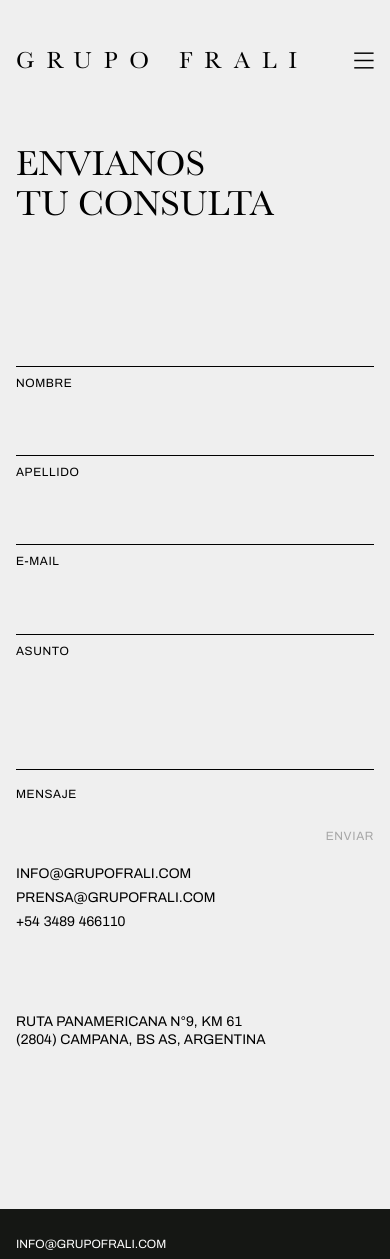
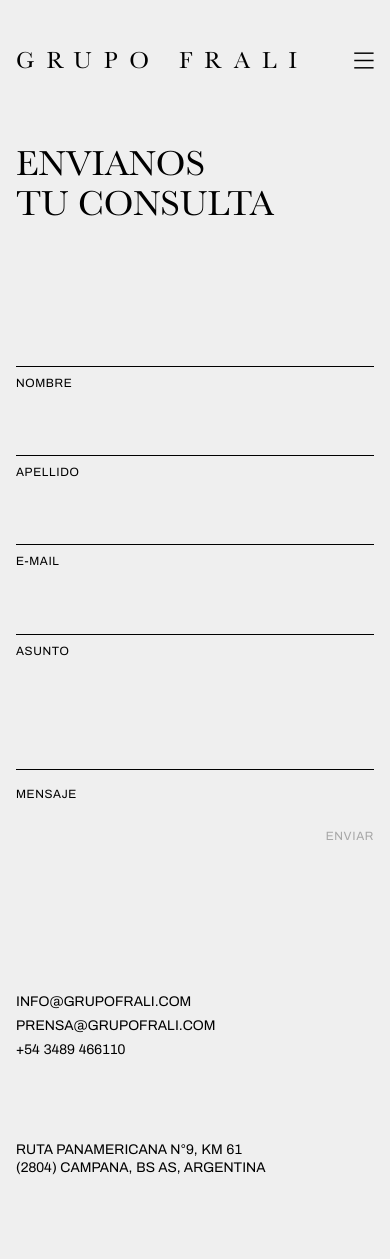
Before and after one commit to i9-9/grupofrali, a Next.js app: page /contacto in a window 390 px wide. Shown: the top 1259 px of the page. Built offline with nearby package versions, Linux system fonts and the light colour scheme.

Commit message:
Mobile menu y contacto en mobile layout fix

```diff
--- a/src/app/contacto/page.tsx
+++ b/src/app/contacto/page.tsx
@@ -130,7 +130,7 @@
 
           {/* Información de contacto - Columnas 1-6 en desktop, después del formulario en mobile */}
           <div className="col-6 md:col-span-6 order-3">
-            <div className="space-y-0 mb-20 mt-0 md:-mt-64">
+            <div className="space-y-0 mb-20 mt-32 md:-mt-64">
               <div>
                 <a
                   href="mailto:INFO@GRUPOFRALI.COM"
--- a/src/components/layout/header.tsx
+++ b/src/components/layout/header.tsx
@@ -134,7 +134,7 @@
 
       {(isOpen || isAnimating) && (
         <div
-          className={`fixed inset-0 bg-[#EBEBEB] z-50 md:hidden ${animationClass}`}
+          className={`fixed top-0 left-0 right-0 h-[80vh] overflow-y-auto bg-[#EBEBEB] z-50 md:hidden ${animationClass}`}
         >
           <div className="content-wrapper">
             <h1 className="font-baskerville text-[28px] md:text-base text-[#151714] tracking-[0.68em] pt-14 pb-20">
```
